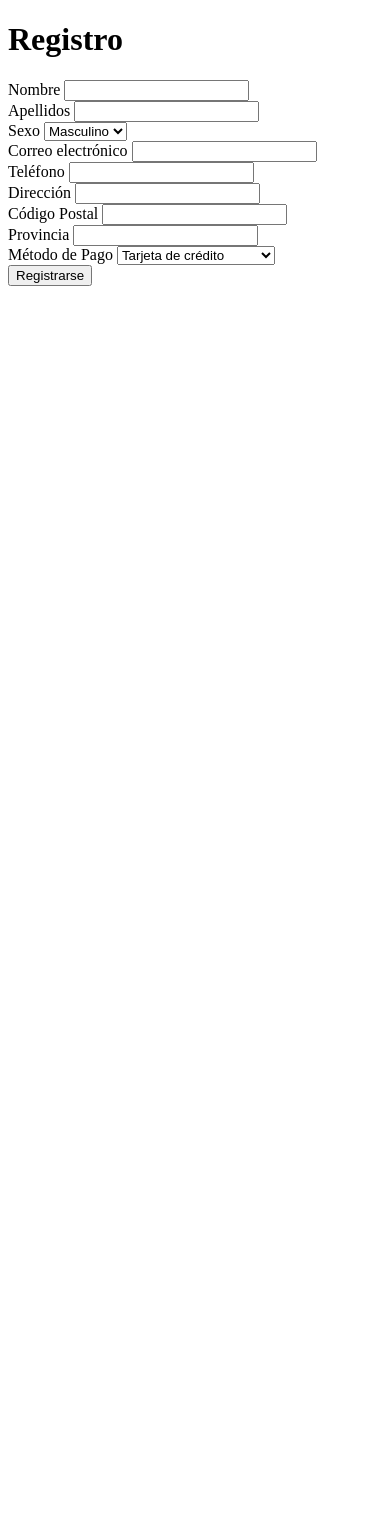
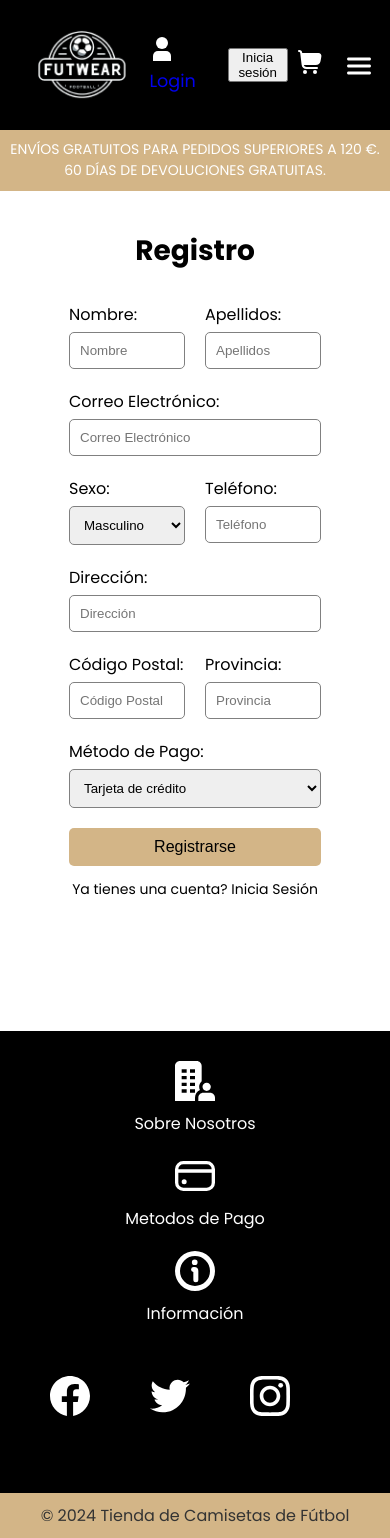
Before and after one commit to yoan1214/FutWear, a PHP site: page /Html/signup.html in a window 390 px wide. Before the commit the page ends 286 px from the top, so only its background shows below. Run offline with PHP 8.4, Linux system fonts and the light colour scheme.

Commit message:
login y signup

```diff
--- a/Css/footer.css
+++ b/Css/footer.css
@@ -2,6 +2,7 @@ footer {
     background-color: black;
     color: white;
     padding: 20px 0;
+    margin-top: 100px;
 }
 
 .container {
--- /dev/null
+++ b/Css/signup.css
@@ -0,0 +1,216 @@
+@font-face {
+    font-family: "Poppins";
+    src: url("../Fonts/Poppins/Poppins-Regular.ttf") format("truetype");
+    font-weight: 400;
+  }
+  @font-face {
+    font-family: "Poppins";
+    src: url("../Fonts/Poppins/Poppins-Bold.ttf") format("truetype");
+    font-weight: 700;
+  }
+
+  * {
+    margin: 0;
+    padding: 0;
+    box-sizing: border-box;
+    list-style: none;
+    text-decoration: none;
+  }
+
+  html, body {
+    height: 100%;
+    margin: 0;
+    padding: 0;
+    display: flex;
+    flex-direction: column; /* Los elementos se organizan en una columna */
+    font-family: "Poppins";
+  }
+  main {
+    flex: 1; /* Ocupa todo el espacio disponible */
+    display: flex; /* Asegura que el contenido de main también sea flex */
+    flex-direction: column; /* Columna para organizar el contenido de main */
+
+  }
+
+  header {
+    width: 100%;
+    min-height: 140px;
+    margin-bottom: 30px;
+  }
+
+  .headerbot {
+    background-color: #d3b587;
+    color: white;
+    text-align: center;
+    padding: 10px 0;
+    font-size: 14px;
+    width: 100%;
+    position: relative;
+    top:129px; /* Ajusta este valor si es necesario */
+    z-index: 999;
+  }
+
+  .headermain {
+    position: fixed;
+    width: 100%;
+    top: 0;
+    right: 0;
+    z-index: 1000;
+    display: flex;
+    align-items: center;
+    justify-content: space-between;
+    background: black;
+    padding: 5px 5%;
+    color: white;
+  }
+
+  .logo {
+    display: flex;
+    align-items: center;
+  }
+
+  #logo-header {
+    width: 120px;
+    height: auto;
+  }
+
+  .navbar {
+    display: flex;
+  }
+
+  .navbar a {
+    font-size: 1.1rem;
+    font-weight: 500;
+    padding: 5px 0;
+    margin: 0px 30px;
+    color: white;
+  }
+
+  .navbar a:hover {
+    color: red;
+  }
+
+  .headerdetails {
+    display: flex;
+    align-items: center;
+  }
+
+  .headerdetails a {
+    margin-right: 25px;
+    margin-left: 10px;
+    font-size: 1.1rem;
+    font-weight: 500;
+  }
+
+  #menu-icon {
+    font-size: 35px;
+    cursor: pointer;
+    z-index: 10001;
+    display: none;
+  }
+
+  @media (max-width: 960px) {
+    #menu-icon {
+        display: block;
+    }
+    .navbar {
+        display: none; /* Se asegura que el navbar esté oculto inicialmente */
+        position: absolute;
+        top: 100%;
+        right: 2%;
+        width: 150px;
+        height: 400px;
+        flex-direction: column;
+        justify-content: flex-start;
+        border-radius: 10px;
+        row-gap: 1.4rem;
+        padding: 10px;
+        background-color: black;
+        text-align: center;
+    }
+    .navbar a {
+        display: block;
+        margin: 12px 0;
+        padding: 0px 25px;
+    }
+  }
+  /* Estilos del formulario de registro */
+.centrar {
+    display: flex;
+    justify-content: center;
+    align-items: center;
+    height: 100%;
+}
+
+.formulario {
+    padding: 30px;
+    border-radius: 15px;
+    width: 80%;
+    max-width: 600px;
+    text-align: center;
+
+}
+
+#formulario-registro {
+    margin: 0;
+    font-size: 28px;
+    color: black;
+    padding: 30px;
+}
+
+.form-grid {
+    display: grid;
+    grid-template-columns: repeat(2, 1fr);
+    gap: 20px;
+}
+
+.grid-span-2 {
+    grid-column: span 2;
+}
+
+.texto-campo {
+    position: relative;
+    text-align: left;
+}
+
+.texto-campo label {
+    font-size: 16px;
+    margin-bottom: 5px;
+    display: block;
+}
+
+.texto-campo input,
+.texto-campo select {
+    width: 100%;
+    padding: 10px;
+    border: 1px solid gray;
+    border-radius: 5px;
+    color: black;
+    box-sizing: border-box;
+}
+
+.formulario__btn_enviar {
+    width: 100%;
+    padding: 10px;
+    background-color: #d3b587;
+    border: none;
+    border-radius: 5px;
+    color: black;
+    font-size: 16px;
+    cursor: pointer;
+    margin-top: 20px;
+}
+
+.formulario__extras {
+    margin-top: 10px;
+}
+
+.formulario__extras a {
+    font-size: 14px;
+    color: black;
+    text-decoration: none;
+}
+
+.formulario__extras a:hover {
+    text-decoration: underline;
+}
--- a/Html/signup.html
+++ b/Html/signup.html
@@ -2,52 +2,125 @@
 <html lang="en">
     <head>
         <meta charset="UTF-8">
+        <title>Login 01</title>
         <meta name="viewport" content="width=device-width, initial-scale=1.0">
-    <title>Document</title>
+        <link rel="stylesheet" href="../Css/signup.css">
+        <script src="https://code.jquery.com/jquery-3.6.0.min.js"></script>
+        <script src="https://cdn.jsdelivr.net/npm/@popperjs/core@2.9.2/dist/umd/popper.min.js"></script>
+        <script src="https://stackpath.bootstrapcdn.com/bootstrap/4.5.2/js/bootstrap.min.js"></script>
     </head>
     <body>
-    <header></header>
+        <header>
+
+            <div class="headermain">
+                <a href="#" class="logo"><img src="../Images/imgs/Futwear-logo.png" alt="logo" id="logo-header" /></a>
+        <!-- navbar -->
+                <ul class="navbar">
+                    <li><a href="./index.html">Inicio</a></li>
+                    <li><a href="./catalogo.html">Catalogo</a></li>
+                    <li><a href="./equipos.html">Equipos</a></li>
+                    <li><a href="./novedades.html">Novedades</a></li>
+                    <li><a href="./masPopulares.html">Más Vendido</a></li>
+                </ul>
+                <div class="headerdetails">
+
+                    <a href="./login.html" class="user-login">
+                        <svg xmlns="http://www.w3.org/2000/svg" id="Layer_1" data-name="Layer 1" viewBox="0 0 24 24" width="24" height="24">
+                            <path d="M16.043,14H7.957A4.963,4.963,0,0,0,3,18.957V24H21V18.957A4.963,4.963,0,0,0,16.043,14Z" fill="white" />
+                            <circle cx="12" cy="6" r="6" fill="white" />
+                        </svg>Login
+                    </a>
+                    <button id="login">Inicia sesión</button>
+                    <a href="" class="carrito">
+                        <svg xmlns="http://www.w3.org/2000/svg" id="Filled" viewBox="0 0 24 24" width="24" height="24">
+                            <path d="M22.713,4.077A2.993,2.993,0,0,0,20.41,3H4.242L4.2,2.649A3,3,0,0,0,1.222,0H1A1,1,0,0,0,1,2h.222a1,1,0,0,1,.993.883l1.376,11.7A5,5,0,0,0,8.557,19H19a1,1,0,0,0,0-2H8.557a3,3,0,0,1-2.82-2h11.92a5,5,0,0,0,4.921-4.113l.785-4.354A2.994,2.994,0,0,0,22.713,4.077Z" fill="white" />
+                            <circle cx="7" cy="22" r="2" fill="white" />
+                            <circle cx="17" cy="22" r="2" fill="white" />
+                        </svg>
+                    </a>
+                    <div  id="menu-icon">
+                        <svg xmlns="http://www.w3.org/2000/svg" xmlns:xlink="http://www.w3.org/1999/xlink" version="1.1" id="Capa_1" x="0px" y="0px" viewBox="0 0 512 512" style="enable-background: new 0 0 512 512" xml:space="preserve" width="24" height="24">
+                            <g fill="white">
+                                <path d="M480,224H32c-17.673,0-32,14.327-32,32s14.327,32,32,32h448c17.673,0,32-14.327,32-32S497.673,224,480,224z" />
+                                <path d="M32,138.667h448c17.673,0,32-14.327,32-32s-14.327-32-32-32H32c-17.673,0-32,14.327-32,32S14.327,138.667,32,138.667z" />
+                                <path d="M480,373.333H32c-17.673,0-32,14.327-32,32s14.327,32,32,32h448c17.673,0,32-14.327,32-32S497.673,373.333,480,373.333z" />
+                            </g>
+                        </svg>
+                    </div>
+
+                </div>
+            </div>
+            <div class="headerbot">
+                <p>
+                    ENVÍOS GRATUITOS PARA PEDIDOS SUPERIORES A 120 €. 60 DÍAS DE
+                    DEVOLUCIONES GRATUITAS.
+                </p>
+            </div>
+
+        </header>
         <main>
-        <h1>Registro</h1>
-        <form action="" method="post">
-            <label for="nombre">Nombre</label>
-            <input type="text" name="nombre" id="nombre">
-            <br>
-            <label for="apellidos">Apellidos</label>
-            <input type="text" name="apellidos" id="apellidos">
-            <br>
-            <label for="sexo">Sexo</label>
-            <select name="sexo" id="sexo">
+            <div class="centrar">
+                <form class="formulario">
+                    <div class="incio-sesion-row">
+                        <h1 id="formulario-registro">Registro</h1>
+                    </div>
+                    <div class="form-grid">
+                        <div class="texto-campo">
+                            <label for="nombre">Nombre:</label>
+                            <input aria-label="Nombre" type="text" id="nombre" name="nombre" placeholder="Nombre" required>
+                        </div>
+                        <div class="texto-campo">
+                            <label for="apellidos">Apellidos:</label>
+                            <input aria-label="Apellidos" type="text" id="apellidos" name="apellidos" placeholder="Apellidos" required>
+                        </div>
+                        <div class="texto-campo grid-span-2">
+                            <label for="correo">Correo Electrónico:</label>
+                            <input aria-label="Correo Electrónico" type="email" id="correo" name="correo" placeholder="Correo Electrónico" required>
+                        </div>
+                        <div class="texto-campo">
+                            <label for="sexo">Sexo:</label>
+                            <select aria-label="Sexo" id="sexo" name="sexo" required>
                                 <option value="Masculino">Masculino</option>
                                 <option value="Femenino">Femenino</option>
                             </select>
-            <br>
-            <label for="correo">Correo electrónico</label>
-            <input type="email" name="correo" id="correo">
-            <br>
-            <label for="telefono">Teléfono</label>
-            <input type="tel" name="telefono" id="telefono">
-            <br>
-            <label for="direccion">Dirección</label>
-            <input type="text" name="direccion" id="direccion">
-            <br>
-            <label for="codigo_postal">Código Postal</label>
-            <input type="text" name="codigo_postal" id="codigo_postal">
-            <br>
-            <label for="provincia">Provincia</label>
-            <input type="text" name="provincia" id="provincia">
-            <br>
-            <label for="metodo_pago">Método de Pago</label>
-            <select name="metodo_pago" id="metodo_pago">
+                        </div>
+                        <div class="texto-campo">
+                            <label for="telefono">Teléfono:</label>
+                            <input aria-label="Teléfono" type="tel" id="telefono" name="telefono" placeholder="Teléfono" required>
+                        </div>
+                        <div class="texto-campo grid-span-2">
+                            <label for="direccion">Dirección:</label>
+                            <input aria-label="Dirección" type="text" id="direccion" name="direccion" placeholder="Dirección" required>
+                        </div>
+                        <div class="texto-campo">
+                            <label for="codigo_postal">Código Postal:</label>
+                            <input aria-label="Código Postal" type="text" id="codigo_postal" name="codigo_postal" placeholder="Código Postal" required>
+                        </div>
+                        <div class="texto-campo">
+                            <label for="provincia">Provincia:</label>
+                            <input aria-label="Provincia" type="text" id="provincia" name="provincia" placeholder="Provincia" required>
+                        </div>
+                        <div class="texto-campo grid-span-2">
+                            <label for="metodo_pago">Método de Pago:</label>
+                            <select aria-label="Método de Pago" id="metodo_pago" name="metodo_pago" required>
                                 <option value="Tarjeta de crédito">Tarjeta de crédito</option>
                                 <option value="Transferencia bancaria">Transferencia bancaria</option>
                                 <option value="PayPal">PayPal</option>
                             </select>
-            <br>
-            <input type="submit" value="Registrarse">
+                        </div>
+                    </div>
+                    <input type="submit" class="formulario__btn_enviar" value="Registrarse">
+                    <div class="formulario__extras">
+                        <a href="#" title="Login">Ya tienes una cuenta? Inicia Sesión</a>
+                    </div>
                 </form>
+            </div>
+
+
+
         </main>
-
-    <footer></footer>
+        <div include-html="./partials/footer.html"></div>
+        <script src="../Javascript/include.js"></script>
+        <script src="../Javascript/signup.js"></script>
     </body>
 </html>
--- a/Javascript/index.js
+++ b/Javascript/index.js
@@ -118,6 +118,7 @@ document.addEventListener("DOMContentLoaded", function () {
         // Toggle the display of the navbar on click
         navbar.style.display = navbar.style.display === "flex" ? "none" : "flex";
     });
+
 });
 // funcion del texto mostrar mas
 function showMore() {
```
Also changed, not shown: Css/index.css (+9 -4 lines), Css/login.css (added, +230 -0 lines), Html/Login.html (+101 -0 lines), Html/index.html (+9 -3 lines), Php/auth/login.php (+5 -8 lines), Images/imgs/laliga.jpg (added), Images/imgs/laliga.webp (added), Images/imgs/leao.jpg (added), Images/imgs/liga.jpg (added), Images/imgs/mbappe.webp (added), Images/imgs/musiala.jpg (added), Images/imgs/son.jpg, Images/imgs/trofeoliga.jpg (added), Javascript/login.js (added), 1 more files. Lines whose indentation alone changed are shown as unchanged.
